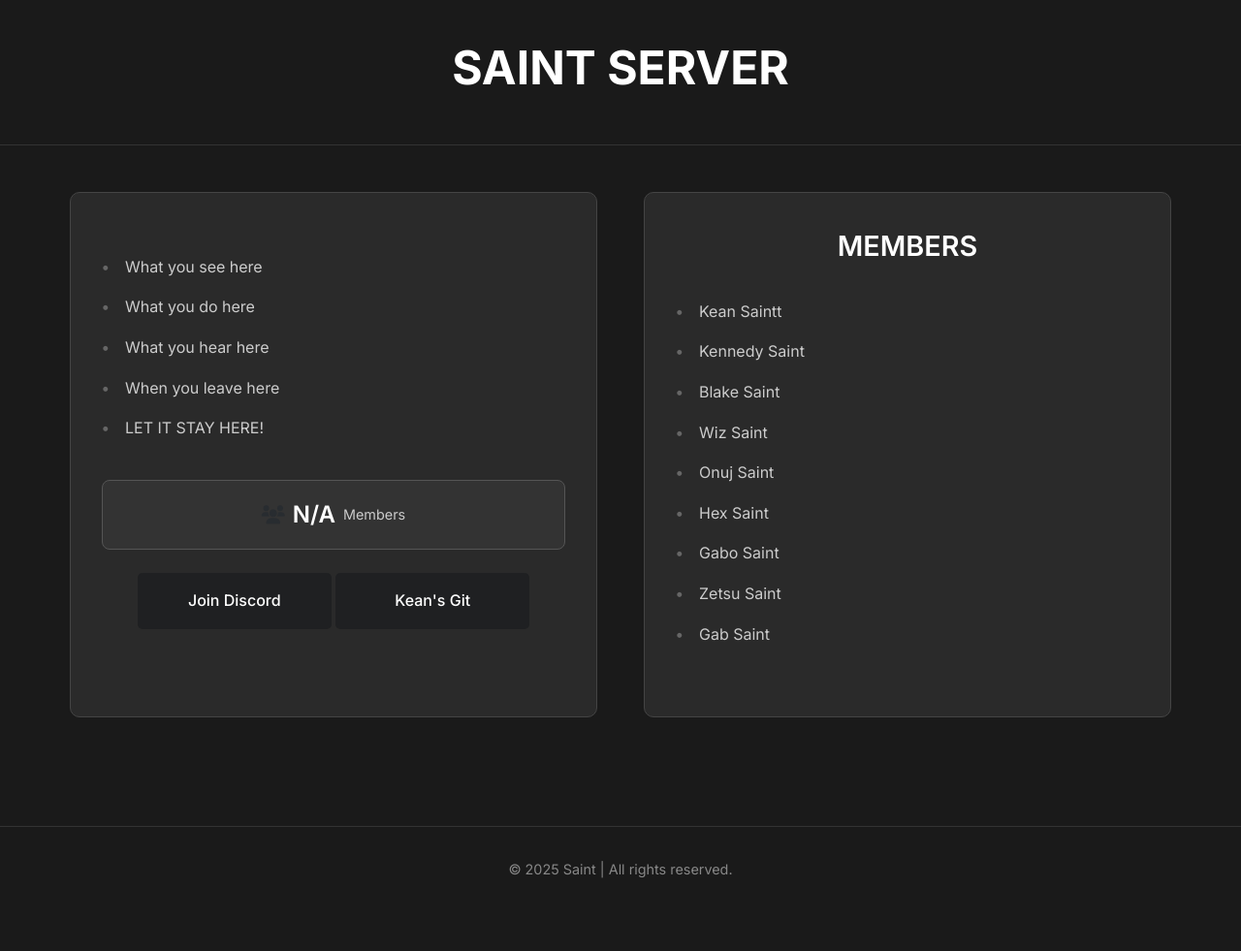
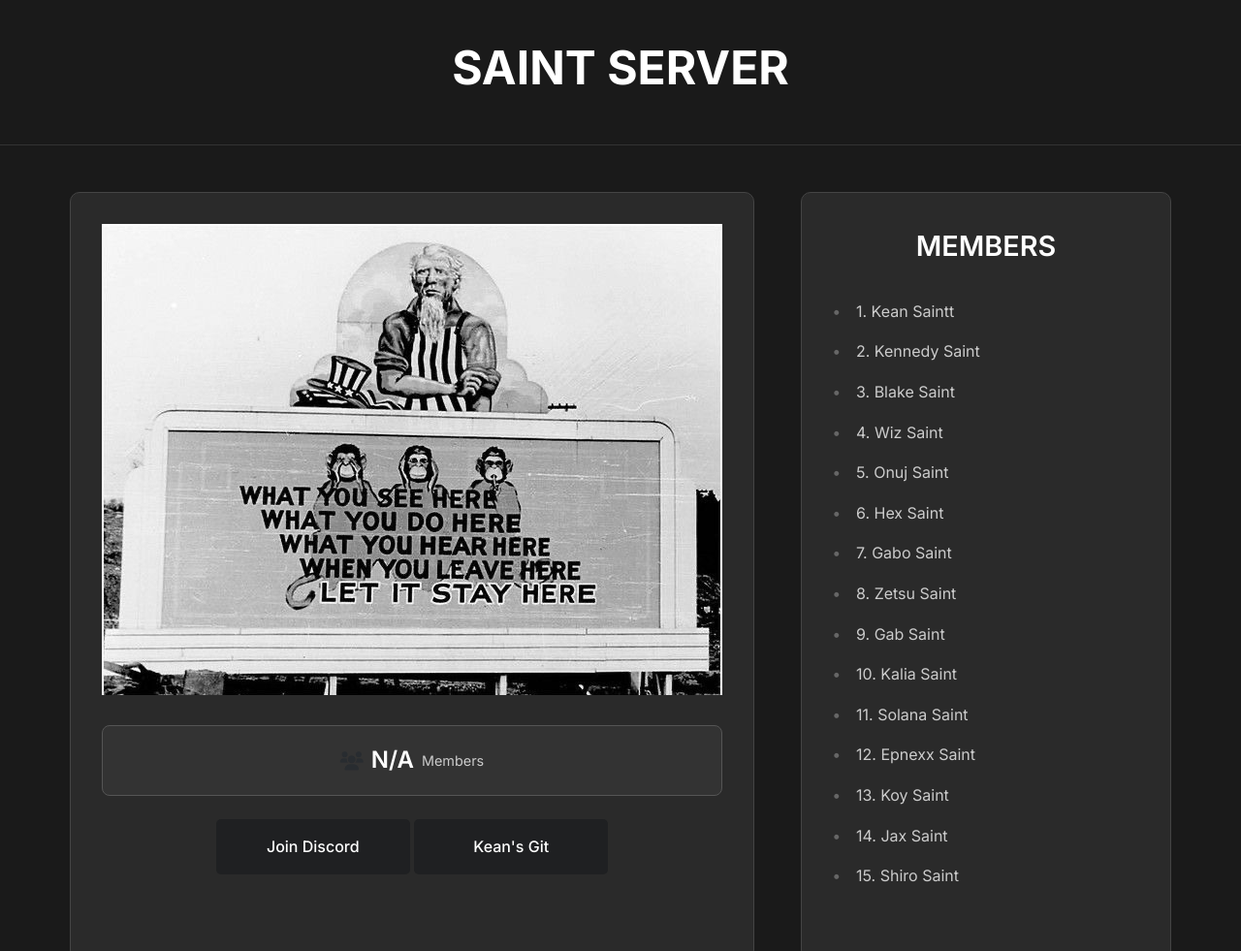
Before and after one commit to Anonymouseer/SAINTWEBSITE, a plain HTML site: page index.html in a window 1280 px wide. Shown: the top 981 px of the page at 97% size. Before the commit the page ends 940 px from the top, so only its background shows below. Drawn offline with Linux system fonts and the light colour scheme; no server answers.

Commit message:
added photo

```diff
--- a/index.html
+++ b/index.html
@@ -27,14 +27,7 @@
     <main class="main-content">
         <div class="content-blocks">
             <div class="content-block">
-                <h2></h2>
-                <ul class="feature-list">
-                    <li>What you see here</li>
-                    <li>What you do here</li>
-                    <li>What you hear here</li>
-                    <li>When you leave here</li>
-                    <li>LET IT STAY HERE!</li>
-                </ul>
+                <img src="image1.png" alt="Server Image" class="box-image">
                 <div class="server-stats">
                     <div class="stat-item">
                         <i class="fas fa-users"></i>
@@ -49,15 +42,21 @@
             <div class="content-block">
                 <h2>MEMBERS</h2>
                 <ul class="feature-list">
-                    <li>Kean Saintt</li>
-                    <li>Kennedy Saint</li>
-                    <li>Blake Saint</li>
-                    <li>Wiz Saint</li>
-                    <li>Onuj Saint</li>
-                    <li>Hex Saint</li>
-                    <li>Gabo Saint</li>
-                    <li>Zetsu Saint</li>
-                    <li>Gab Saint</li>
+                    <li>1. Kean Saintt</li>
+                    <li>2. Kennedy Saint</li>
+                    <li>3. Blake Saint</li>
+                    <li>4. Wiz Saint</li>
+                    <li>5. Onuj Saint</li>
+                    <li>6. Hex Saint</li>
+                    <li>7. Gabo Saint</li>
+                    <li>8. Zetsu Saint</li>
+                    <li>9. Gab Saint</li>
+                    <li>10. Kalia Saint</li>
+                    <li>11. Solana Saint</li>
+                    <li>12. Epnexx Saint</li>
+                    <li>13. Koy Saint</li>
+                    <li>14. Jax Saint</li>
+                    <li>15. Shiro Saint</li>
                 </ul>
             </div>
         </div>
```
Also changed, not shown: image1.png (added).
